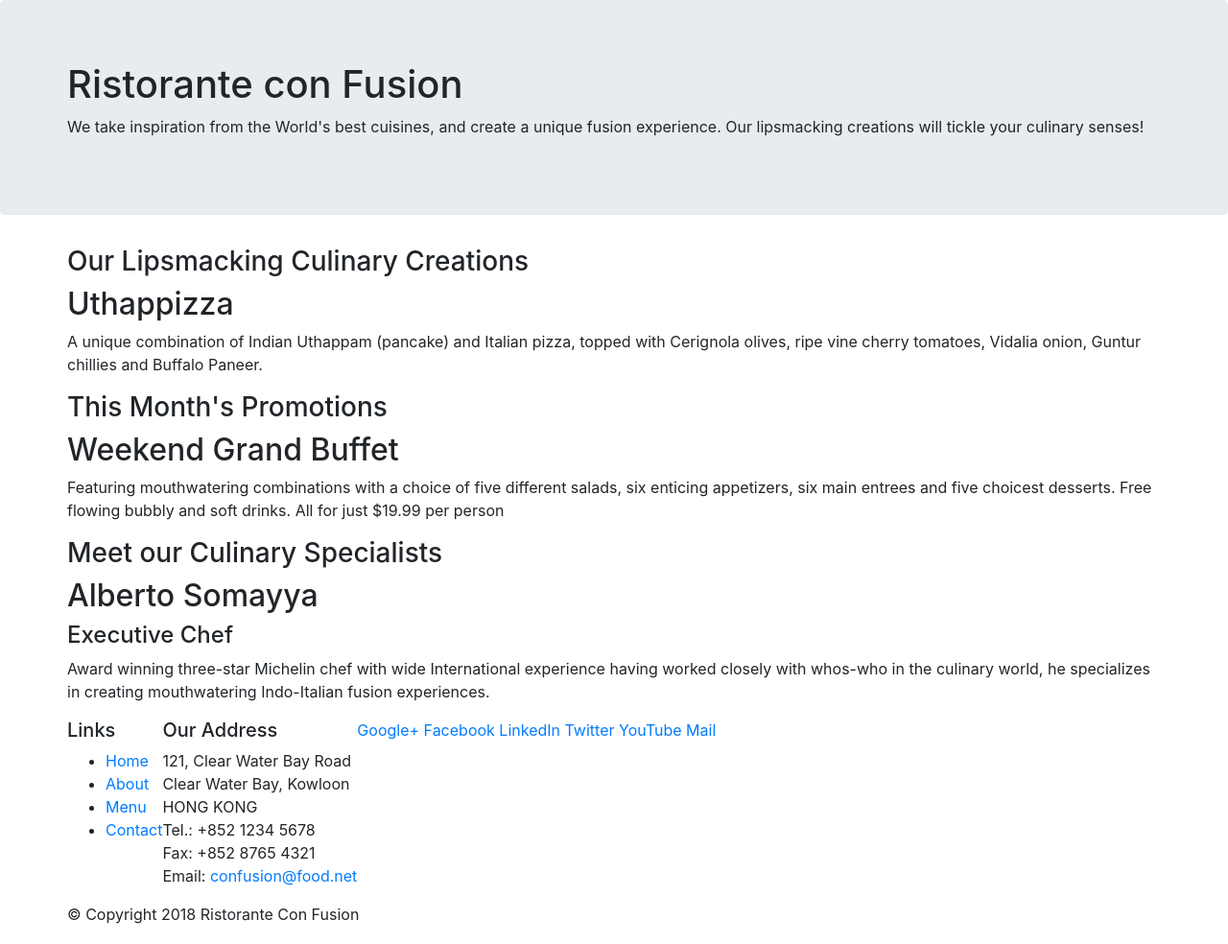
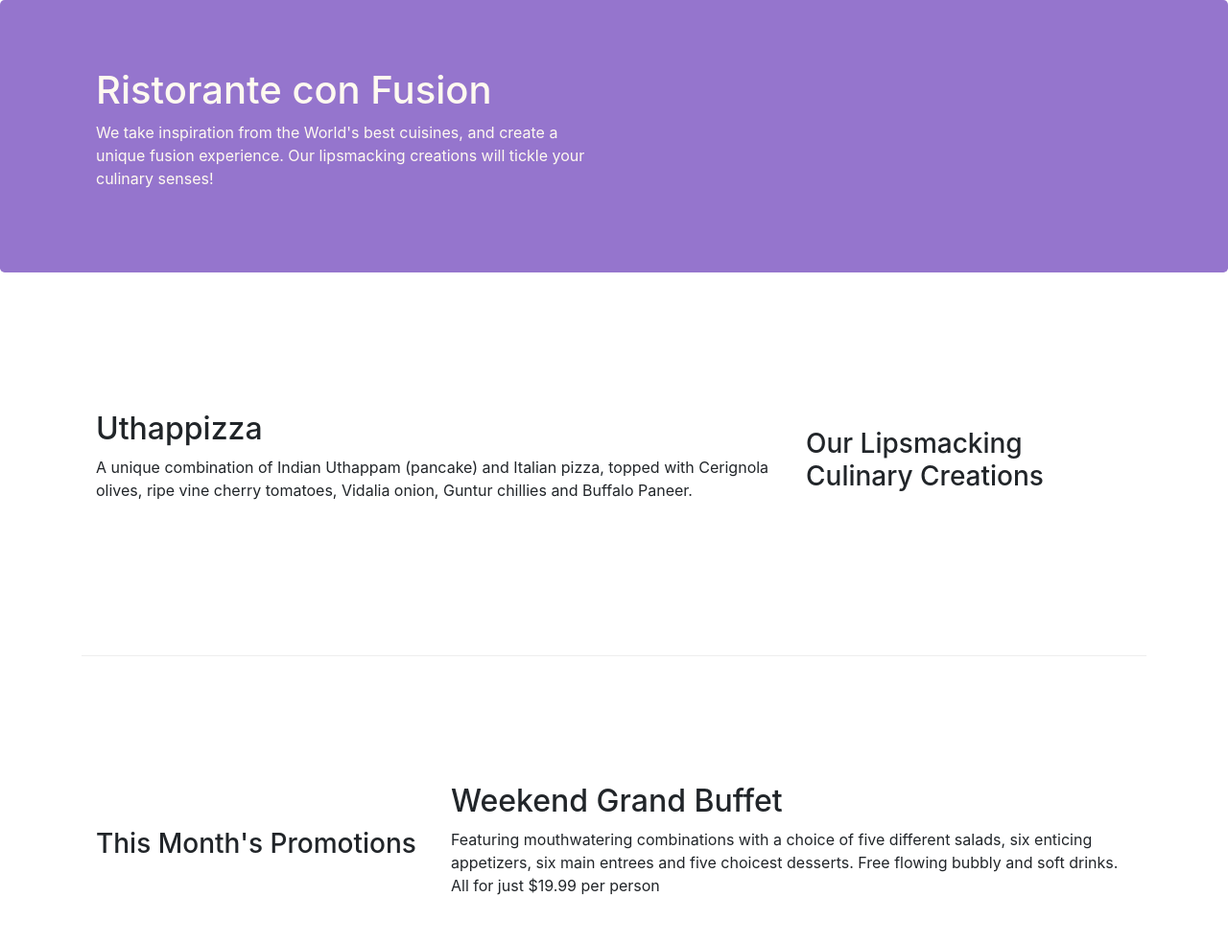
Before and after one commit to BanwaraPapiha/onehealthbootrapdesign, a website: page index.html in a window 1280 px wide. Shown: the top 984 px of the page at 96% size. Drawn offline with nearby package versions, Linux system fonts and the light colour scheme.

Commit message:
This a responsive design

```diff
--- /dev/null
+++ b/css/styles.css
@@ -0,0 +1,29 @@
+.row-header{
+    margin:0px auto;
+    padding:0px;
+}
+
+.row-content {
+    margin:0px auto;
+    padding: 50px 0px 50px 0px;
+    border-bottom: 1px ridge;
+    min-height:400px;
+}
+
+.footer{
+    background-color: #D1C4E9;
+    margin:0px auto;
+    padding: 20px 0px 20px 0px;
+}
+.jumbotron {
+    padding:70px 30px 70px 30px;
+    margin:0px auto;
+    background: #9575CD ;
+    color:floralwhite;
+}
+
+address{
+    font-size:80%;
+    margin:0px;
+    color:#0f0f0f;
+}
--- a/index.html
+++ b/index.html
@@ -9,6 +9,7 @@
 
     <!-- Bootstrap CSS -->
     <link rel="stylesheet" href="node_modules/bootstrap/dist/css/bootstrap.min.css">
+    <link href="css/styles.css" rel="stylesheet">
     <title>Ristorante Con Fusion</title>
 </head>
 
@@ -16,24 +17,24 @@
 
     <header class="jumbotron">
         <div class="container">
-            <div class="row">
-                <div>
+            <div class="row row-header">
+                <div class="col-12 col-sm-6">
                     <h1>Ristorante con Fusion</h1>
                     <p>We take inspiration from the World's best cuisines, and create a unique fusion experience. Our
                         lipsmacking creations will tickle your culinary senses!</p>
                 </div>
-                <div>
+                <div class="col-12 col-sm">
                 </div>
             </div>
         </div>
     </header>
 
     <div class="container">
-        <div class="row">
-            <div>
+        <div class="row row-content align-items-center">
+            <div class="col-12 col-sm-6 order-sm-last col-md-4">
                 <h3>Our Lipsmacking Culinary Creations</h3>
             </div>
-            <div>
+            <div class="col col-sm order-sm-first col-md">
                 <h2>Uthappizza</h2>
                 <p>A unique combination of Indian Uthappam (pancake) and Italian pizza, topped with Cerignola olives,
                     ripe vine cherry tomatoes, Vidalia onion, Guntur chillies and Buffalo Paneer.</p>
@@ -41,11 +42,11 @@
         </div>
 
 
-        <div class="row">
-            <div>
+        <div class="row row-content align-items-center">
+            <div class="col-12 col-sm-6 col-md-4">
                 <h3>This Month's Promotions</h3>
             </div>
-            <div>
+            <div class="col col-sm col-md">
                 <h2>Weekend Grand Buffet</h2>
                 <p>Featuring mouthwatering combinations with a choice of five different salads, six enticing
                     appetizers, six main entrees and five choicest desserts. Free flowing bubbly and soft drinks. All
@@ -53,11 +54,11 @@
             </div>
         </div>
 
-        <div class="row">
-            <div>
+        <div class="row row-content align-items-center">
+            <div class="col-12 col-sm-6 order-sm-last col-md-4">
                 <h3>Meet our Culinary Specialists</h3>
             </div>
-            <div>
+            <div class="col col-sm order-sm-first col-md">
                 <h2>Alberto Somayya</h2>
                 <h4>Executive Chef</h4>
                 <p>Award winning three-star Michelin chef with wide International experience having worked closely with
@@ -70,16 +71,16 @@
     <footer>
         <div class="container">
             <div class="row">
-                <div>
+                <div class="col-4 offset-1 col-sm-2">
                     <h5>Links</h5>
-                    <ul>
+                    <ul class="list-unstyled">
                         <li><a href="#">Home</a></li>
                         <li><a href="#">About</a></li>
                         <li><a href="#">Menu</a></li>
                         <li><a href="#">Contact</a></li>
                     </ul>
                 </div>
-                <div>
+                <div class="col-7 col-sm-5">
                     <h5>Our Address</h5>
                     <address>
                         121, Clear Water Bay Road<br>
@@ -90,8 +91,8 @@
                         Email: <a href="mailto:confusion@food.net">confusion@food.net</a>
                     </address>
                 </div>
-                <div>
-                    <div>
+                <div class="col-12 col-sm-4 align-self-center">
+                    <div class="text-center">
                         <a href="http://google.com/+">Google+</a>
                         <a href="http://www.facebook.com/profile.php?id=">Facebook</a>
                         <a href="http://www.linkedin.com/in/">LinkedIn</a>
@@ -101,8 +102,8 @@
                     </div>
                 </div>
             </div>
-            <div class="row">
-                <div>
+            <div class="row justify-content-center">
+                <div class="col-auto">
                     <p>© Copyright 2018 Ristorante Con Fusion</p>
                 </div>
             </div>
```
